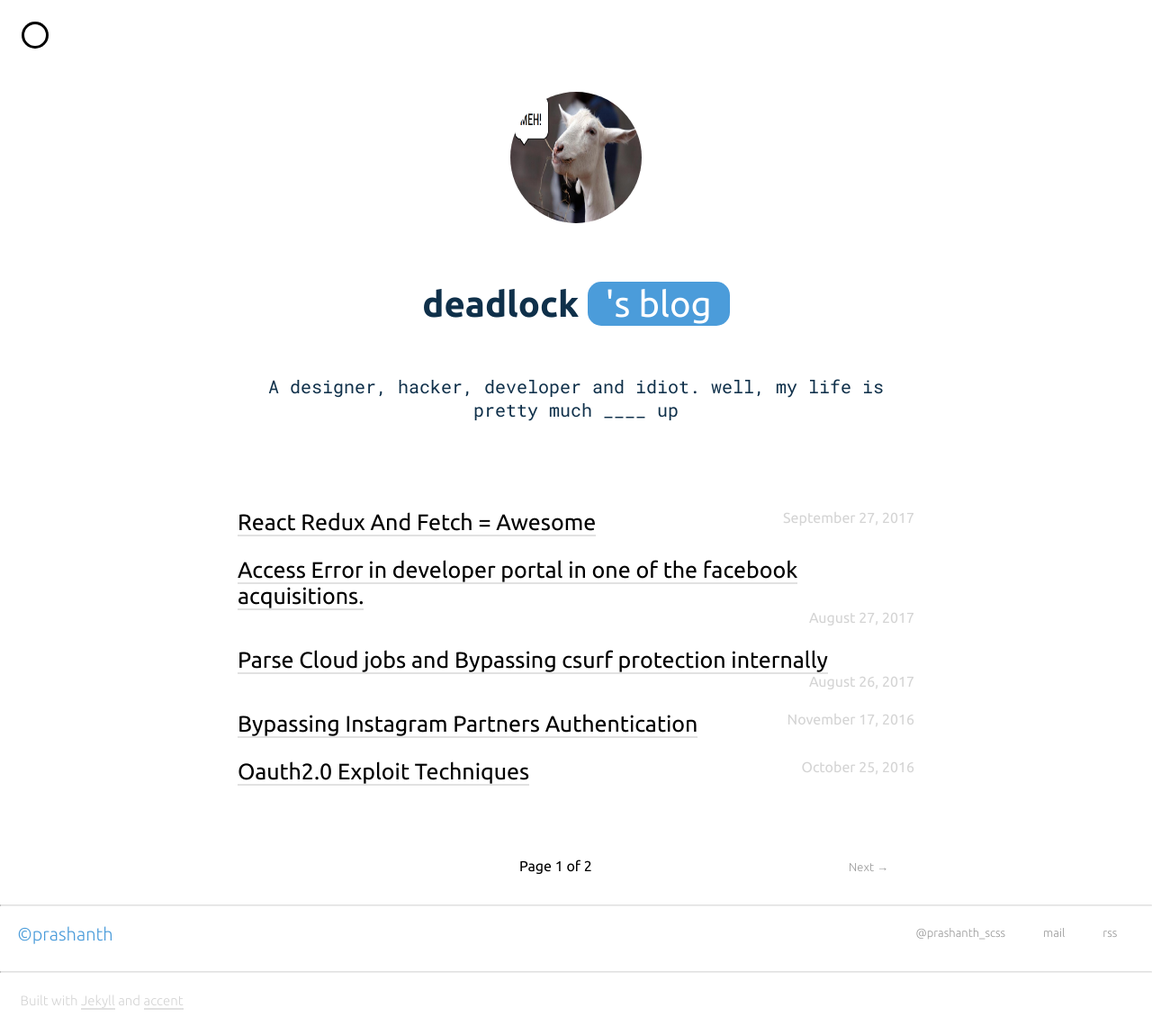
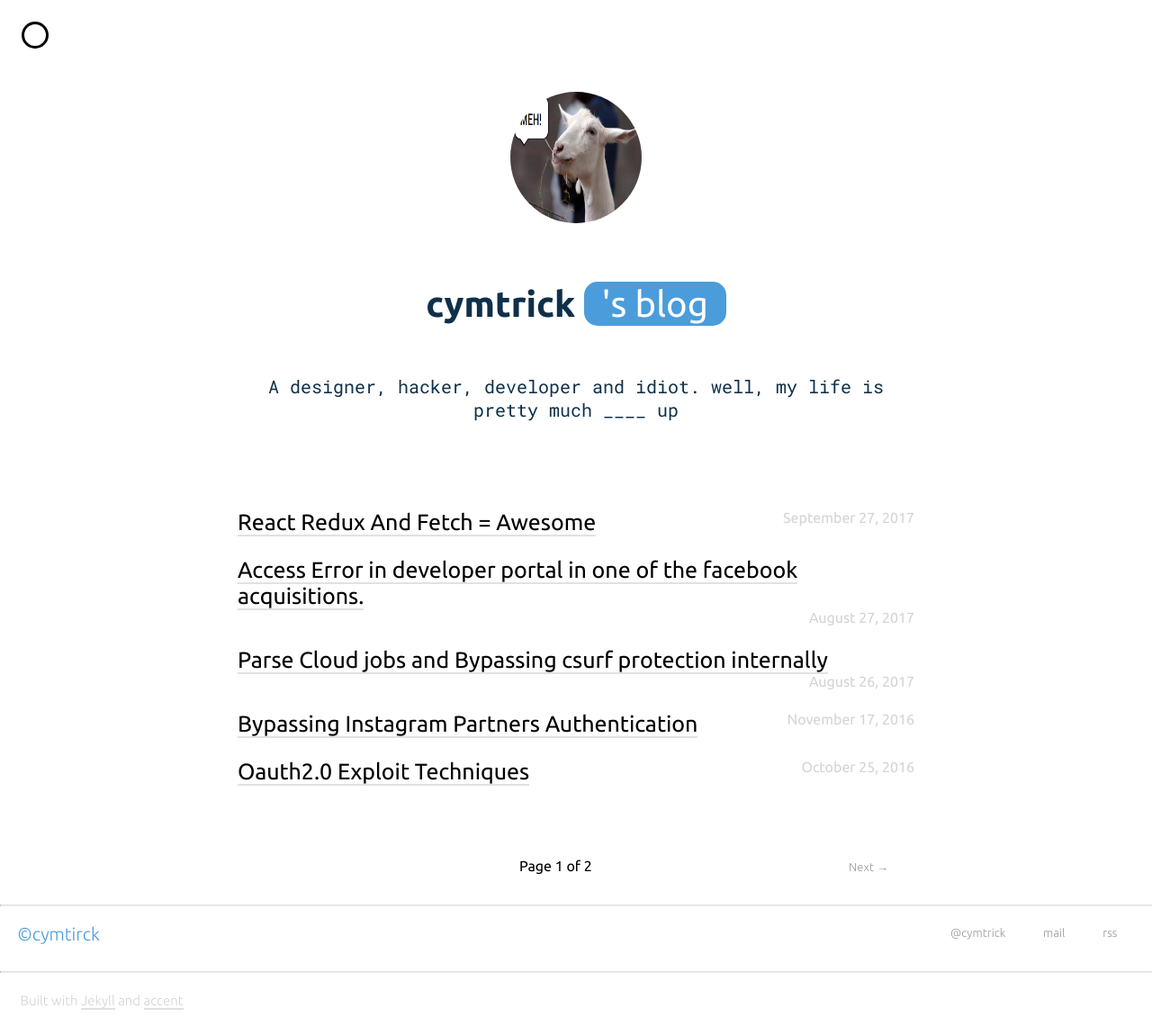
Before and after one commit to cymtrick/lol, a Jekyll site: the page built from index.html, in a window 1280 px wide. Shown: the whole page at 90% size. Built offline with Jekyll 4.4.1, drawn with Linux system fonts in a browser that asks for light colours; nearby versions of some CDN libraries; the list of posts is cut into pages by our own code.

Commit message:
Update _config.yml

```diff
--- a/_config.yml
+++ b/_config.yml
@@ -1,22 +1,22 @@
 # User Settings | Edit there as per required
 
-title: prashanthvarma
-url: "https://prashanthvarmadomma.github.io"
+title: cymtrick
+url: "https://cymtrick.github.io"
 baseurl: ""
 
 # This will show up at the top of index page
 site_heading: >
-    deadlock <span class="faded">'s blog</span>
+    cymtrick <span class="faded">'s blog</span>
 
-email: prashanthvarmadomma@gmail.com
-author: prashanthvarma
+email: prashanth@defmax.io
+author: cymtrick
 # This description will show up in google search results
 # (for index page) etc.
 description: >
     well, my life is pretty much ____ up
 
 # This will what will show against &copy; in the footer
-copyright: prashanth
+copyright: cymtirck
 # Toggle your short bio, which will displayed on your index page
 # Just toggle it and run jekyll again to see
 intro: true       # Tip: Remove the span from site_heading if intro is set to true
@@ -39,9 +39,9 @@ about_stub: >
 
 about_footer: true
 
-twitter_username: prashanth_scss
-github_username: prashanthvarmadomma
-facebook_id: prashanthvarmadomma
+twitter_username: cymtrick
+github_username: cymtrick
+facebook_id: cymtrick
 
 favicon: true
 favicon_location: "images/favicon.ico"
```
